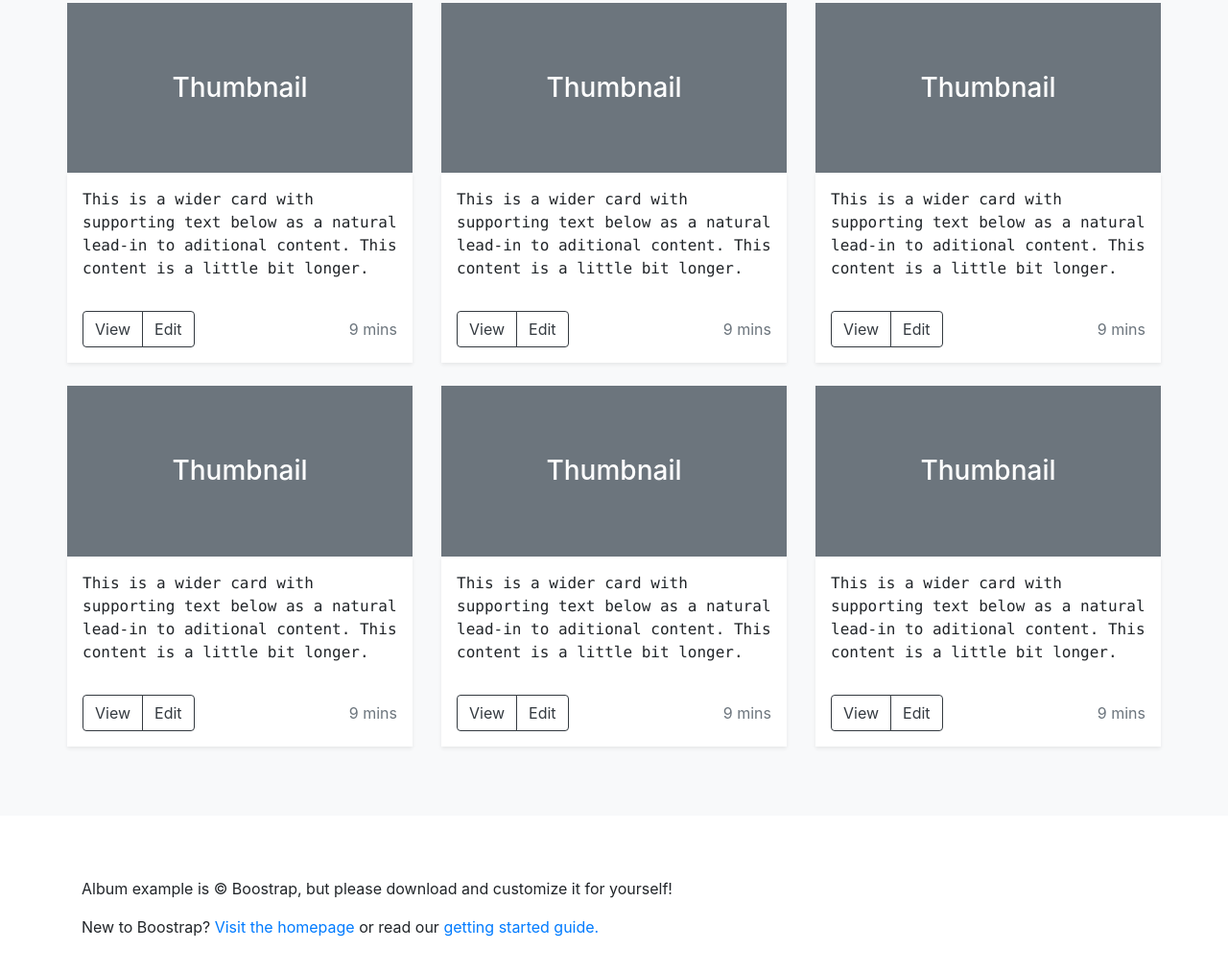
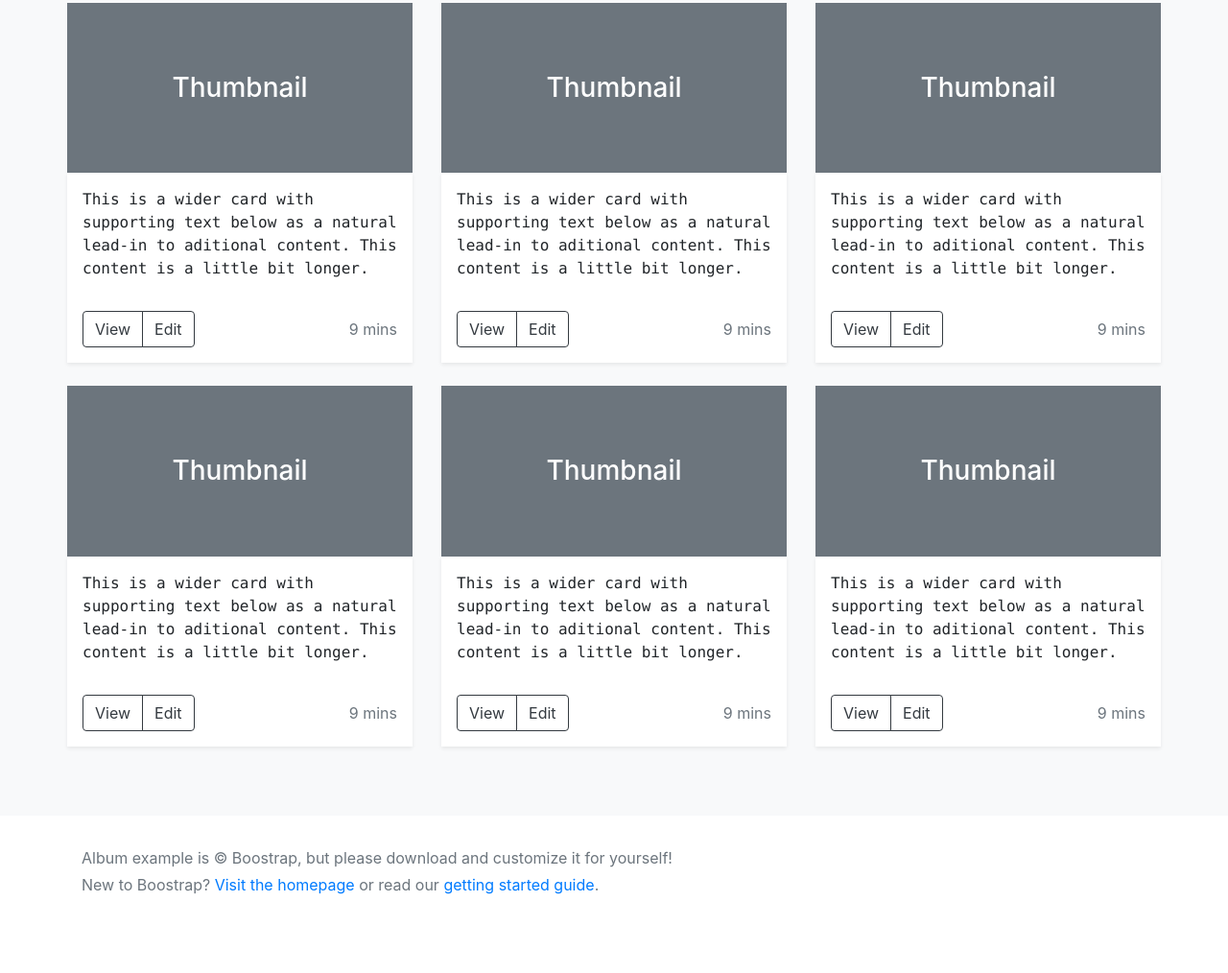
Before and after one commit to AdeoroM/boostrap-album, a plain HTML site: page index.html in a window 1280 px wide. Shown: the part 883-1897 px from the top of the page at 96% size. Drawn offline with nearby package versions, Linux system fonts and the light colour scheme.

Commit message:
Second commit

```diff
--- a/index.html
+++ b/index.html
@@ -440,15 +440,15 @@
           </div>
         </div>
       </div>
-      <footer class="d-flex flex-column py-5 mt-3 mb-5">
+      <footer class="d-flex flex-column py-4 mt-2 mb-5">
         <div class="container">
-          <p>
+          <p class="mb-1 text-secondary">
             Album example is © Boostrap, but please download and customize it
             for yourself!
           </p>
-          <p>
+          <p class="text-secondary">
             New to Boostrap? <a href="#">Visit the homepage </a>or read our
-            <a href="#">getting started guide.</a>
+            <a href="#">getting started guide</a>.
           </p>
         </div>
       </footer>
```
